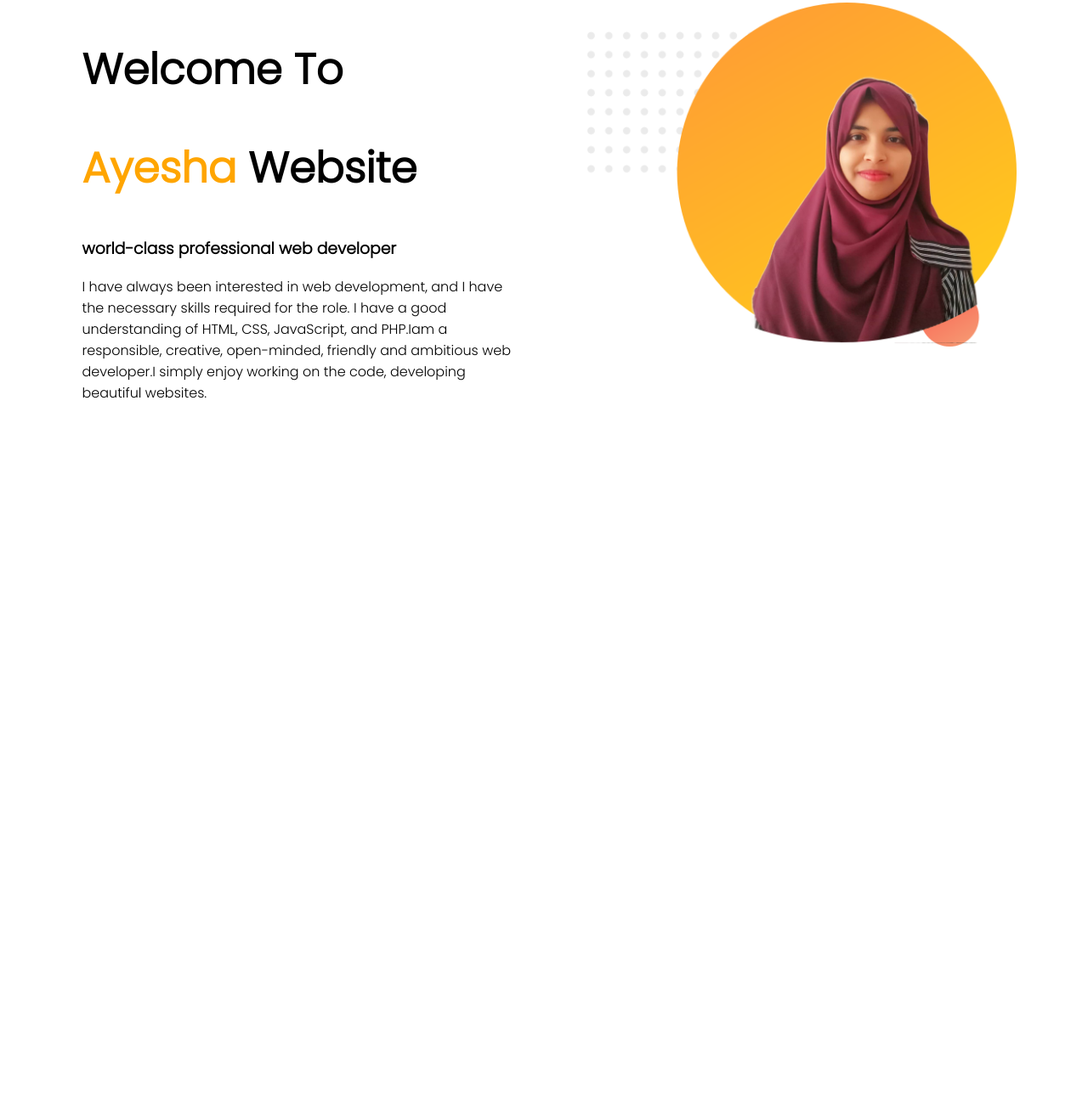
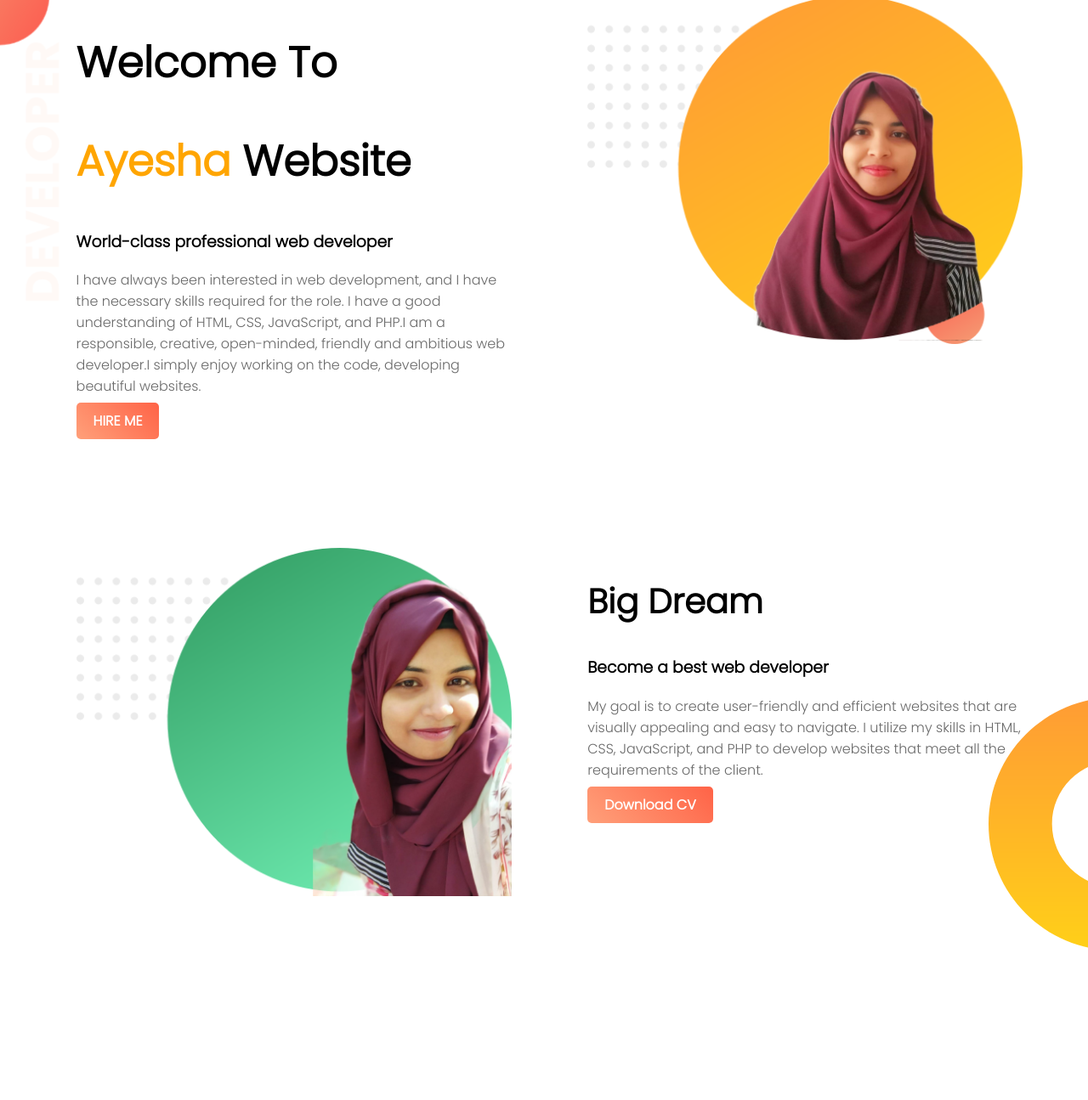
Before and after one commit to AyeshaNasrinRipa/web-portfolio, a plain HTML site: page index.html in a window 1280 px wide. Shown: the part 5-1300 px from the top of the page at 85% size. Before the commit the page ends 800 px from the top, so only its background shows below. Drawn offline with Linux system fonts and the light colour scheme.

Commit message:
Dream area added

```diff
--- a/index.html
+++ b/index.html
@@ -11,16 +11,32 @@
      <link rel="stylesheet" href="style.css">
 </head>
 <body>
-    <section>
+    <section class="top-banner">
      <div class="half-width">
           <h1>Welcome To </h1>
      <h1><span class="name-highlight">Ayesha </span>Website</h1>
-     <h3>world-class professional web developer</h3>
-     <p>I have always been interested in web development, and I have the necessary skills required for the role. I have a good understanding of HTML, CSS, JavaScript, and PHP.Iam a responsible, creative, open-minded, friendly and ambitious web developer.I simply enjoy working on the code, developing beautiful websites.</p>
+     <h3>World-class professional web developer</h3>
+     <p>I have always been interested in web development, and I have the necessary skills required for the role. I have a good understanding of HTML, CSS, JavaScript, and PHP.I am a responsible, creative, open-minded, friendly and ambitious web developer.I simply enjoy working on the code, developing beautiful websites.</p>
+     <a class="link-button" target="_blank" href="https://www.linkedin.com/in/ayesha-ripa25/">HIRE ME</a>
      </div>
      <div class="half-width">
           <img src="images/profile2.png"alt="">
      </div>
     </section>
+    <section class="dream-area">
+     <div class="half-width">
+          <img src="images/profile3.png"alt="">
+
+     </div>
+     <div class="half-width">
+              <h2>Big Dream</h2>
+              <h3>Become a best web developer</h3>
+              <p> My goal is to create user-friendly and efficient websites that are visually appealing and easy to navigate. I utilize my skills in HTML, CSS, JavaScript, and PHP to develop websites that meet all the requirements of the client.</p>
+
+              <a class="link-button" target="_blank" href="https://drive.google.com/file/d/1NFJUvBwcmr0JS0wJ2_pud-Nm7SQGSCKT/view">Download CV</a>
+     </div>
+
+
+    </section>
 </body>
 </html>
--- a/style.css
+++ b/style.css
@@ -1,5 +1,6 @@
 body{
      font-family: 'Poppins', sans-serif;
+     margin: 0px;
 }
 
 
@@ -21,3 +22,30 @@ h1{
 .half-width img{
      width:100%;
 }
+.top-banner{
+     background-image: url("images/top-banner.png");
+     background-repeat: no-repeat;
+}
+h2{
+     font-size: 40px;
+}
+p{
+     color: dimgray;
+}
+section{
+     height: 500px;
+     padding-bottom: 150px;
+}
+.link-button{
+     text-decoration: none;
+     background-image:linear-gradient(45deg,lightSalmon,tomato);
+     padding: 10px 20px;
+     border-radius: 5px;
+     color: white;
+     font-weight: 700;
+}
+.dream-area{
+     background-image: url("images/dream-bg.png");
+     background-repeat: no-repeat;
+     background-position: right;
+}
```
Also changed, not shown: images/profile3.png (added).
